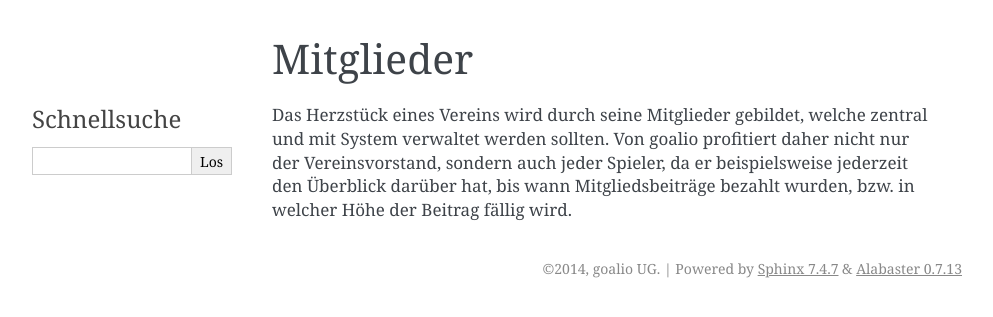
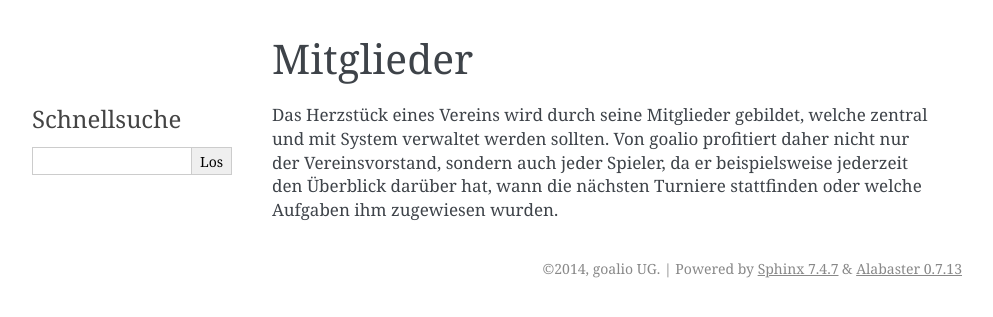
Before and after one commit to goalio/docs, a Sphinx documentation site: the page built from docs/module/mitglieder/index.rst, in a window 1280 px wide. Shown: the top 317 px of the page, without its empty margins (148-1141 px from the left). Built offline with Sphinx 7.4.7, drawn with Linux system fonts in a browser that asks for light colours; formulas are drawn with MathJax 3.

Commit message:
Update index.rst

```diff
--- a/docs/module/mitglieder/index.rst
+++ b/docs/module/mitglieder/index.rst
@@ -1,7 +1,7 @@
 Mitglieder
 ==========
 
-Das Herzstück eines Vereins wird durch seine Mitglieder gebildet, welche zentral und mit System verwaltet werden sollten. Von goalio profitiert daher nicht nur der Vereinsvorstand, sondern auch jeder Spieler, da er beispielsweise jederzeit den Überblick darüber hat, bis wann Mitgliedsbeiträge bezahlt wurden, bzw. in welcher Höhe der Beitrag fällig wird.
+Das Herzstück eines Vereins wird durch seine Mitglieder gebildet, welche zentral und mit System verwaltet werden sollten. Von goalio profitiert daher nicht nur der Vereinsvorstand, sondern auch jeder Spieler, da er beispielsweise jederzeit den Überblick darüber hat, wann die nächsten Turniere stattfinden oder welche Aufgaben ihm zugewiesen wurden.
 
 .. toctree::
    :hidden:
```
